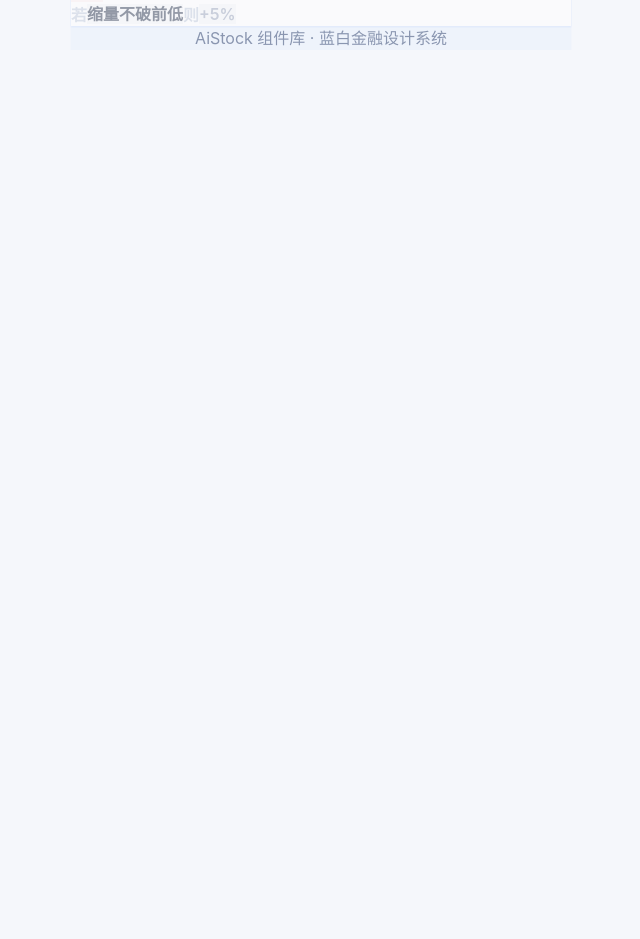
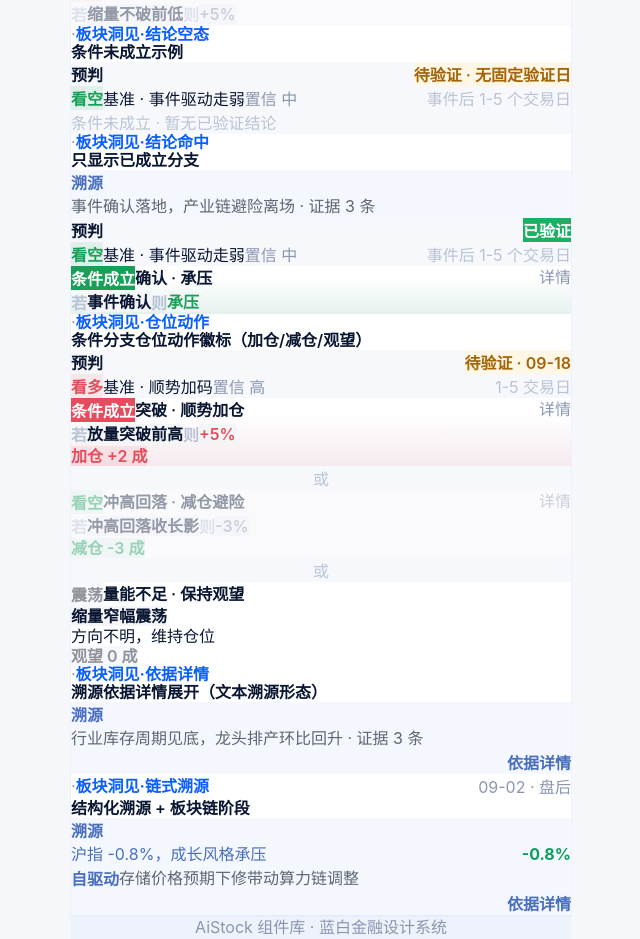
Before and after one commit to NanyuDeer/aistock-component-lib, a Vue app: page / in a window 1280 px wide. Shown: the part 5084-6023 px from the top of the page, without its empty margins (319-959 px from the left). Before the commit the page ends 5134 px from the top, so only its background shows below. Built offline with nearby package versions, Linux system fonts and the light colour scheme.

Commit message:
docs(CFB/InsightCard): dev 预览补结论模式（空态/命中）与依据详情样例

```diff
--- a/dev/App.vue
+++ b/dev/App.vue
@@ -711,6 +711,45 @@
             time="09-02 · 盘后"
             :structured="sectorStructuredHit"
           />
+          <!-- 结论模式（spec §7）：空态 / 命中 双卡对照（只渲染 met===true 分支） -->
+          <InsightCard
+            type="market"
+            tag-text="板块洞见·结论空态"
+            title="条件未成立示例"
+            :structured="sectorStructuredConclusionEmpty"
+            display-mode="conclusion"
+          />
+          <InsightCard
+            type="market"
+            tag-text="板块洞见·结论命中"
+            title="只显示已成立分支"
+            trace="事件确认落地，产业链避险离场 · 证据 3 条"
+            :structured="sectorStructuredConclusionHit"
+            display-mode="conclusion"
+          />
+          <!-- 仓位动作徽标（positionAction 透传：full 模式并列展示 加仓/减仓/观望 三种徽标与配色） -->
+          <InsightCard
+            type="market"
+            tag-text="板块洞见·仓位动作"
+            title="条件分支仓位动作徽标（加仓/减仓/观望）"
+            :structured="sectorStructuredPosition"
+          />
+          <!-- 依据详情（traceDetail 有正文）：溯源区出现「依据详情 ▾」，点击就地展开 -->
+          <InsightCard
+            type="market"
+            tag-text="板块洞见·依据详情"
+            title="溯源依据详情展开（文本溯源形态）"
+            trace="行业库存周期见底，龙头排产环比回升 · 证据 3 条"
+            :trace-detail="'依据详情正文示例：① 库存周期：渠道库存 5 月见顶后连续三周去化；② 排产：龙头下月排产环比 +12%；③ 资金：北向近 5 日净买入 3.2 亿。'"
+          />
+          <!-- 依据详情（结构化溯源形态 + 板块链 stages 预留：无 stages 数据时不渲染阶段区） -->
+          <InsightCard
+            type="market"
+            tag-text="板块洞见·链式溯源"
+            title="结构化溯源 + 板块链阶段"
+            time="09-02 · 盘后"
+            :trace-structured="traceStructuredStages"
+          />
         </view>
       </view>
     </view>
@@ -947,6 +986,64 @@ const sectorStructuredHit = {
   ],
   dueLabel: '09-03',
   verification: 'hit' as const
+}
+
+// ③ 结论模式·空态（display-mode="conclusion"）：全部分支 met=false / null → 无可见分支，
+// 显示空态「条件未成立 · 暂无已验证结论」（该空态不依赖基准行，即 horizons 有当期基准也照显）
+const sectorStructuredConclusionEmpty = {
+  horizons: [
+    { horizon: 'short' as const, label: '事件驱动走弱', remaining: '事件后 1-5 个交易日', direction: 'bearish' as const, confidence: 'medium' as const }
+  ],
+  conditions: [
+    { horizon: 'short' as const, direction: 'bearish' as const, label: '事件确认 · 承压', condition: '核心事件确认落地', keywords: ['事件确认'], scenario: '板块承压（长句）', scenario_keywords: ['承压'], met: false }
+  ],
+  dueLabel: '无固定验证日',
+  verification: 'pending' as const
+}
+
+// ④ 结论模式·命中（display-mode="conclusion"）：两个同档分支，只有 met=true 的那条渲染
+// （met=false 分支彻底隐藏，不置灰、不提示；对照卡② full 模式下同数据会两条都显示）
+const sectorStructuredConclusionHit = {
+  horizons: [
+    { horizon: 'short' as const, label: '事件驱动走弱', remaining: '事件后 1-5 个交易日', direction: 'bearish' as const, confidence: 'medium' as const }
+  ],
+  conditions: [
+    { horizon: 'short' as const, direction: 'bearish' as const, label: '事件确认 · 承压', condition: '核心事件确认落地', keywords: ['事件确认'], scenario: '板块承压（长句）', scenario_keywords: ['承压'], met: true },
+    { horizon: 'short' as const, direction: 'bearish' as const, label: '事件扩散 · 加码', condition: '事件沿产业链扩散', keywords: ['事件扩散'], scenario: '跌幅扩大（长句）', scenario_keywords: ['跌幅扩大'], met: false }
+  ],
+  dueLabel: '无固定验证日',
+  verification: 'hit' as const
+}
+
+// ⑤ 仓位动作徽标（conditions[].positionAction 透传：加仓=红 / 减仓=绿 / 观望=灰 + 成数）：
+// full 模式（默认）三条并列，徽标三种 direction 与配色一次看全
+const sectorStructuredPosition = {
+  horizons: [
+    { horizon: 'short' as const, label: '顺势加码', remaining: '1-5 交易日', direction: 'bullish' as const, confidence: 'high' as const }
+  ],
+  conditions: [
+    { horizon: 'short' as const, direction: 'bullish' as const, label: '放量突破 · 顺势加仓', condition: '放量突破前高且不回补', keywords: ['放量突破前高'], scenario: '顺势加仓，上看 +5%', positionAction: { direction: 'add' as const, change: '+2 成' }, met: true },
+    { horizon: 'short' as const, direction: 'bearish' as const, label: '冲高回落 · 减仓避险', condition: '冲高回落收长上影', keywords: ['冲高回落收长影'], scenario: '减仓避险，回撤 -3% 内', positionAction: { direction: 'reduce' as const, change: '-3 成' }, met: false },
+    { horizon: 'short' as const, direction: 'neutral' as const, label: '量能不足 · 保持观望', condition: '缩量窄幅震荡', keywords: ['缩量窄幅震荡'], scenario: '方向不明，维持仓位', positionAction: { direction: 'hold' as const, change: '0 成' } }
+  ],
+  dueLabel: '09-18',
+  verification: 'pending' as const
+}
+
+// ⑥ 结构化溯源 + 板块链 stages 预留：stages 有数据 → 「依据详情」展开后按 名/值 逐行渲染；
+// more 优先于 InsightCard 的 traceDetail prop（本卡未传 traceDetail，正文取自 more）
+const traceStructuredStages = {
+  summary: '沪指 -0.8%，成长风格承压',
+  index_pct: -0.8,
+  badge: '自驱动',
+  detail: '存储价格预期下修带动算力链调整',
+  stages: [
+    { name: '现象', text: '存储现货价连续两周下调' },
+    { name: '触发', text: '龙头下修资本开支指引' },
+    { name: '传导', text: '算力链设备与材料跟随回调' },
+    { name: '定价', text: '板块估值回落至近三年 30% 分位' }
+  ],
+  more: '依据详情正文示例：现象 → 触发 → 传导 → 定价四段链，数据取现货报价与公司公告。'
 }
 </script>
 
```
